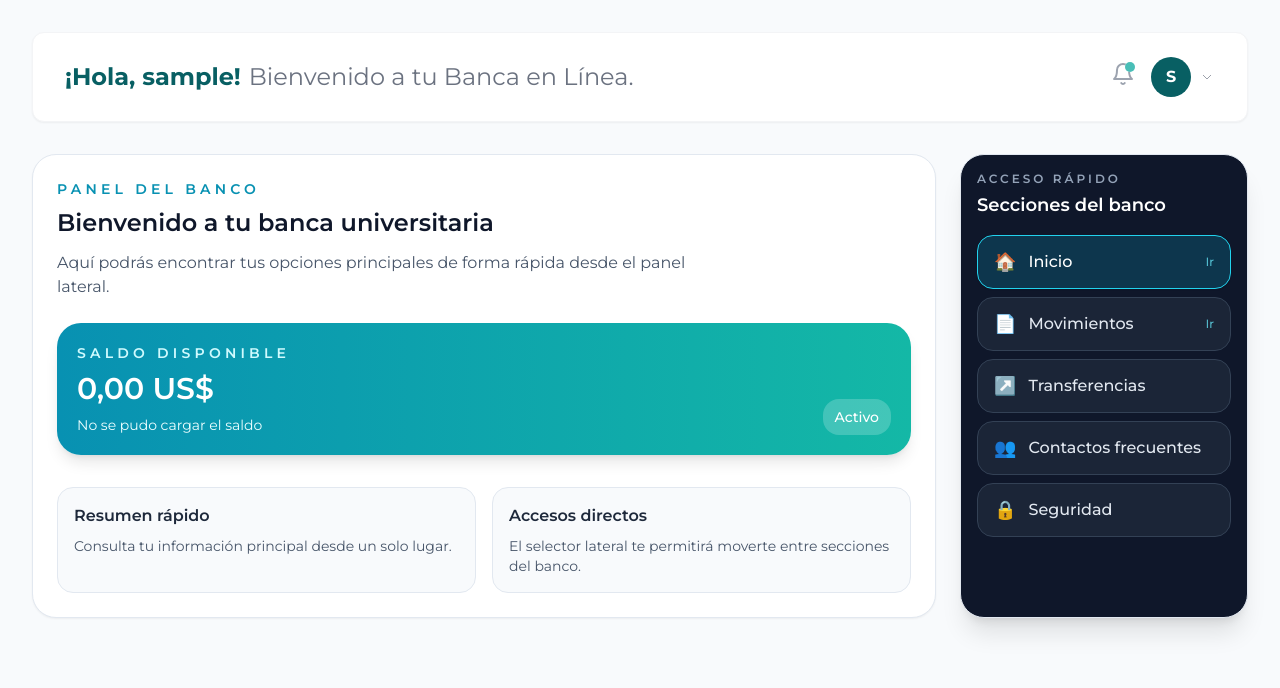
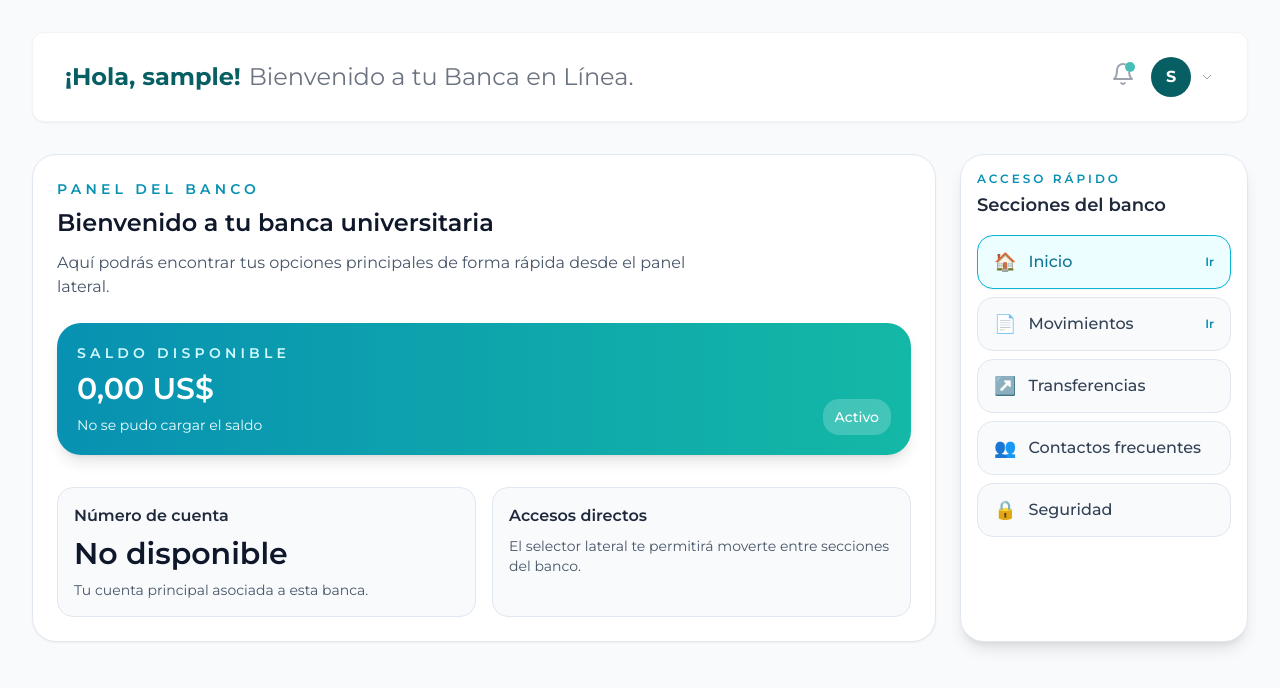
Before and after one commit to elujs/web-banco-universitario, a Vue app: page /dashboard in a window 1280 px wide. Shown: the top 688 px of the page. Built offline with nearby package versions, Linux system fonts and the light colour scheme; no server answers; sample sign-in values are in the browser's storage.

Commit message:
se agrego el numero de cuenta al login y se cambio los colores de la tabla de selector.vue

```diff
--- a/src/components/layout/selector.vue
+++ b/src/components/layout/selector.vue
@@ -1,10 +1,10 @@
 <template>
-  <aside class="w-72 shrink-0 rounded-3xl border border-slate-200 bg-slate-900 p-4 shadow-xl">
+  <aside class="w-72 shrink-0 rounded-3xl border border-slate-200 bg-white p-4 shadow-lg">
     <div class="mb-4">
-      <p class="text-xs font-semibold uppercase tracking-[0.25em] text-slate-400">
+      <p class="text-xs font-semibold uppercase tracking-[0.25em] text-cyan-600">
         Acceso rápido
       </p>
-      <h2 class="mt-1 text-lg font-semibold text-white">Secciones del banco</h2>
+      <h2 class="mt-1 text-lg font-semibold text-slate-800">Secciones del banco</h2>
     </div>
 
     <nav class="flex flex-col gap-2" aria-label="Selector de secciones">
@@ -14,15 +14,15 @@
         type="button"
         class="flex items-center justify-between rounded-2xl border px-4 py-3 text-left transition-all duration-200"
         :class="item.active
-          ? 'border-cyan-400 bg-cyan-500/20 text-white shadow-sm'
-          : 'border-slate-700 bg-slate-800/80 text-slate-200 hover:border-slate-500 hover:bg-slate-800'"
+          ? 'border-cyan-500 bg-cyan-50 text-cyan-700 shadow-sm'
+          : 'border-slate-200 bg-slate-50 text-slate-700 hover:border-cyan-200 hover:bg-white'"
         @click="handleClick(item)"
       >
         <span class="flex items-center gap-3">
           <span class="text-lg">{{ item.icon }}</span>
           <span class="font-medium">{{ item.label }}</span>
         </span>
-        <span v-if="item.routeName" class="text-xs text-cyan-300">Ir</span>
+        <span v-if="item.routeName" class="text-xs font-semibold text-cyan-600">Ir</span>
       </button>
     </nav>
   </aside>
--- a/src/views/banca/dashboard.vue
+++ b/src/views/banca/dashboard.vue
@@ -30,8 +30,11 @@
 
         <div class="mt-8 grid gap-4 md:grid-cols-2">
           <article class="rounded-2xl border border-slate-200 bg-slate-50 p-4">
-            <h2 class="font-semibold text-slate-800">Resumen rápido</h2>
-            <p class="mt-2 text-sm text-slate-600">Consulta tu información principal desde un solo lugar.</p>
+            <h2 class="font-semibold text-slate-800">Número de cuenta</h2>
+            <p class="mt-2 text-3xl font-semibold text-slate-900">
+              {{ accountLoading ? 'Cargando...' : accountNumber || 'No disponible' }}
+            </p>
+            <p class="mt-2 text-sm text-slate-600">Tu cuenta principal asociada a esta banca.</p>
           </article>
           <article class="rounded-2xl border border-slate-200 bg-slate-50 p-4">
             <h2 class="font-semibold text-slate-800">Accesos directos</h2>
@@ -54,8 +57,10 @@ import Selector from '../../components/layout/selector.vue'
 
 const balance = ref(0)
 const lastUpdated = ref('')
+const accountNumber = ref('')
 const balanceLoading = ref(true)
 const balanceError = ref(false)
+const accountLoading = ref(true)
 
 const formatCurrency = (value) => {
   return new Intl.NumberFormat('es-ES', {
@@ -109,7 +114,37 @@ const loadBalance = async () => {
   }
 }
 
-onMounted(() => {
-  loadBalance()
+const loadAccountNumber = async () => {
+  const token = localStorage.getItem('token')
+
+  if (!token) {
+    accountLoading.value = false
+    return
+  }
+
+  try {
+    const response = await axios.get('/v1/client/user/whoami', {
+      headers: {
+        Authorization: `Bearer ${token}`,
+        'Accept-Language': 'es',
+      },
+    })
+
+    const payload = response?.data?.data ?? response?.data ?? {}
+    const fetchedAccountNumber = payload?.account_number ?? payload?.accountNumber ?? payload?.number ?? ''
+    accountNumber.value = fetchedAccountNumber ? String(fetchedAccountNumber) : ''
+    if (fetchedAccountNumber) {
+      localStorage.setItem('accountNumber', String(fetchedAccountNumber))
+    }
+  } catch (error) {
+    console.error('Error al cargar el número de cuenta:', error)
+  } finally {
+    accountLoading.value = false
+  }
+}
+
+onMounted(async () => {
+  await loadBalance()
+  await loadAccountNumber()
 })
 </script>
```
